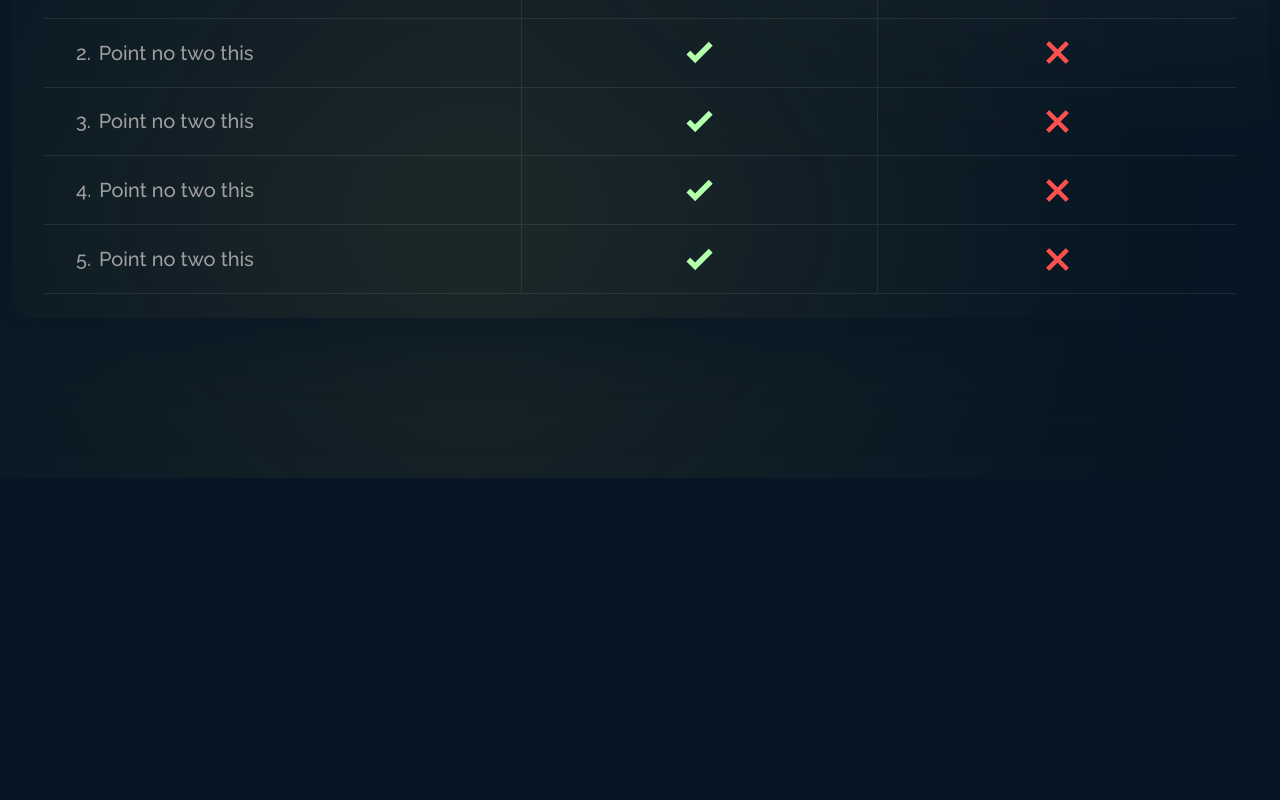
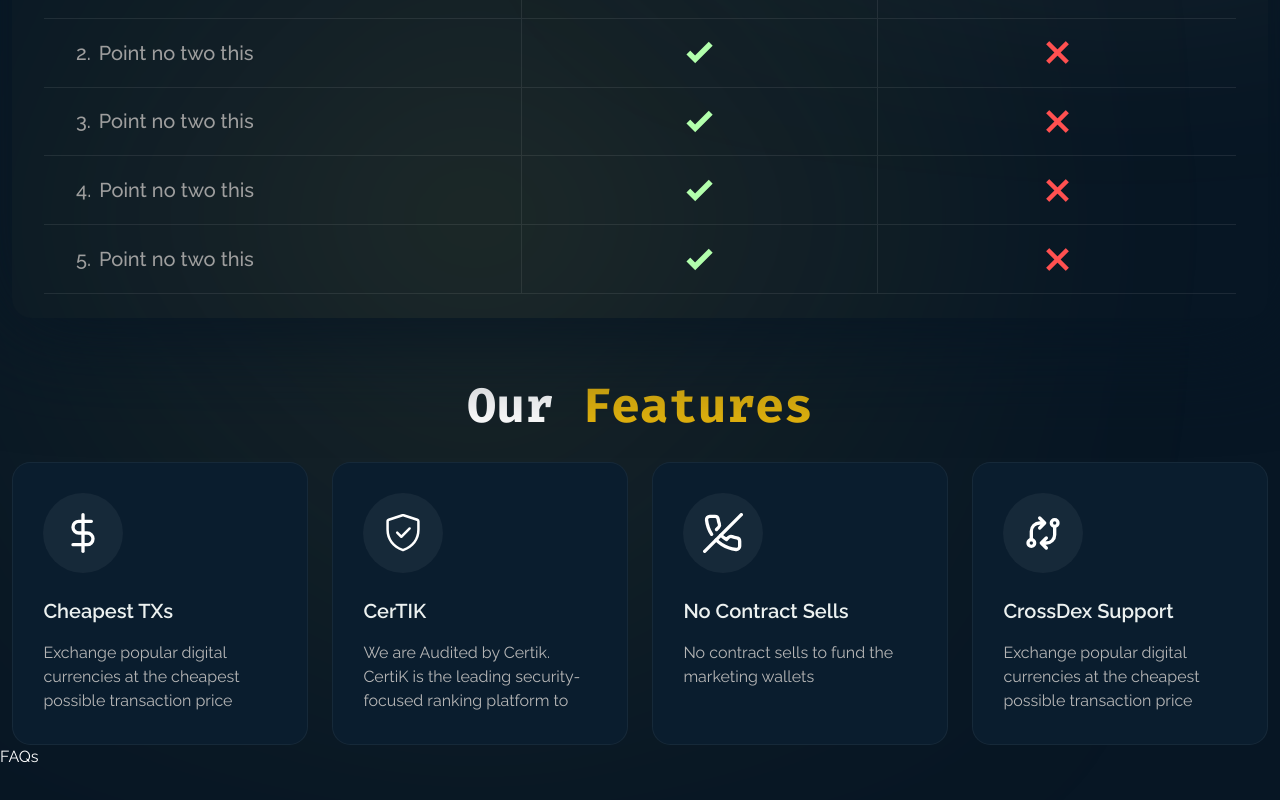
Before and after one commit to IdrisRoti/moonex, a React (Vite) app: page / in a window 1280 px wide. Shown: the part 1338-2138 px from the top of the page. Before the commit the page ends 1816 px from the top, so only its background shows below. Built offline with nearby package versions, Linux system fonts and the light colour scheme.

Commit message:
feat: add features section

```diff
--- a/src/components/Comparison.tsx
+++ b/src/components/Comparison.tsx
@@ -8,7 +8,7 @@ import { comparisons } from "../constants";
 
 const Comparison = () => {
   return (
-    <section className="contain mt-[10rem] md:mt-[18rem] mb-[10rem] lg:mt-[28rem]">
+    <section className="contain mt-[10rem] md:mt-[18rem] lg:mt-[28rem]">
         <h1 className="font-fira-code text-3xl md:text-5xl font-extrabold">Why <span className="text-primary">MoonEX </span>?</h1>
         <div className="boxShadow relative grid grid-cols-10 mt-10 md:mt-16 px-4 md:px-8 py-3 md:py-6 rounded-[1.25rem]">
           {/* GRADIENT */}
--- /dev/null
+++ b/src/components/FAQs.tsx
@@ -0,0 +1,7 @@
+const FAQs = () => {
+  return (
+    <div>FAQs</div>
+  )
+}
+
+export default FAQs
--- /dev/null
+++ b/src/components/Features.tsx
@@ -0,0 +1,24 @@
+import { features } from "../constants"
+
+const Features = () => {
+  return (
+    <section className="contain">
+        <h2 className="text-center font-fira-code text-3xl md:text-5xl font-extrabold mt-[4rem] mb-[2rem]">Our <span className="text-primary">Features</span></h2>
+        <div className="grid md:grid-cols-2 lg:grid-cols-4 gap-6">
+            {
+                features.map(({id, icon: Icon, title, content}) => (
+                    <article key={id} className="group border border-white/5 p-[1.9rem] rounded-[1.15rem] bg-[#0a1d2e] hover:bg-white/5 transition">
+                        <div className="bg-white/5 group-hover:bg-white/10 w-20 aspect-square rounded-full grid place-items-center mb-6">
+                            <Icon className="size-10" />
+                        </div>
+                        <h3 className="text-xl font-semibold text-[#ECF1F0]">{title}</h3>
+                        <p className="font-[400] text-[#B6B6B6] mt-4">{content}</p>
+                    </article>
+                ))
+            }
+        </div>
+    </section>
+  )
+}
+
+export default Features
--- a/src/constants.ts
+++ b/src/constants.ts
@@ -1,3 +1,7 @@
+import { FiDollarSign, FiPhoneOff } from "react-icons/fi";
+import { GoShieldCheck } from "react-icons/go";
+import { TbExchange } from "react-icons/tb";
+
 export const NavLinks = [
     {
         id: 1,
@@ -58,3 +62,30 @@ export const comparisons = [
         uniswap: false
     },
 ]
+
+export const features = [
+    {
+        id: 1,
+        icon: FiDollarSign,
+        title: "Cheapest TXs",
+        content: "Exchange popular digital currencies at the cheapest possible transaction price"
+    },
+    {
+        id: 2,
+        icon: GoShieldCheck,
+        title: "CerTIK",
+        content: "We are Audited by Certik. CertiK is the leading security-focused ranking platform to"
+    },
+    {
+        id: 3,
+        icon: FiPhoneOff,
+        title: "No Contract Sells",
+        content: "No contract sells to fund the marketing wallets"
+    },
+    {
+        id: 4,
+        icon: TbExchange,
+        title: "CrossDex Support",
+        content: "Exchange popular digital currencies at the cheapest possible transaction price"
+    },
+]
--- a/src/pages/Landing.tsx
+++ b/src/pages/Landing.tsx
@@ -1,4 +1,6 @@
 import Comparison from "../components/Comparison"
+import FAQs from "../components/FAQs"
+import Features from "../components/Features"
 import Hero from "../components/Hero"
 
 const Landing = () => {
@@ -6,7 +8,9 @@ const Landing = () => {
     <div className="overflow-hidden">
         <Hero />
         <Comparison />
-        {/* <div className="h-screen"></div> */}
+        <Features />
+        <FAQs />
+        <div className="h-screen"></div>
     </div>
   )
 }
```
